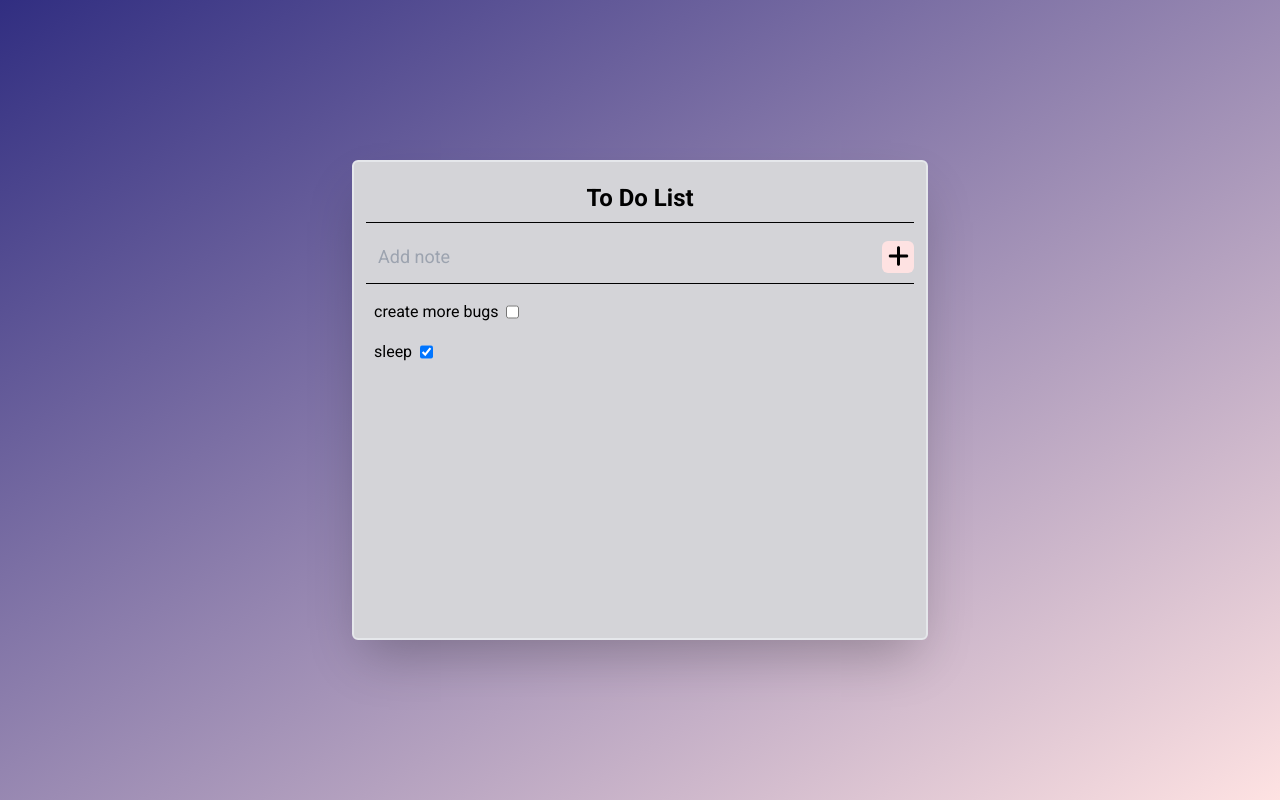
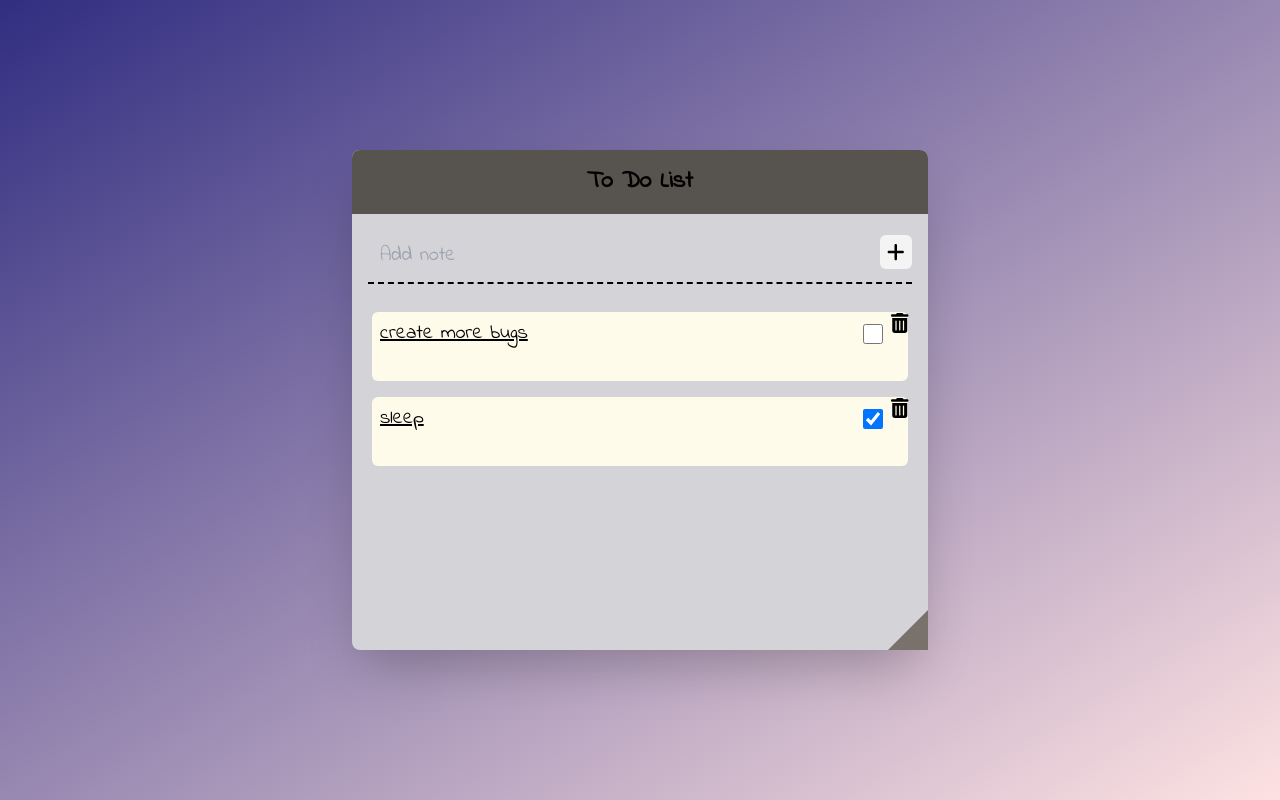
Before and after one commit to SSBeron/To-Do_list, a React (Vite) app in the folder to-do_list/: page / in a window 1280 px wide. Built offline with nearby package versions, Linux system fonts and the light colour scheme.

Commit message:
add next page arrow and trash Icon

```diff
--- a/to-do_list/index.html
+++ b/to-do_list/index.html
@@ -1,13 +1,14 @@
-<!doctype html>
+<!DOCTYPE html>
 <html lang="en">
   <head>
     <meta charset="UTF-8" />
     <meta name="viewport" content="width=device-width, initial-scale=1.0" />
-    <link rel="preconnect" href="https://fonts.googleapis.com">
-    <link rel="preconnect" href="https://fonts.gstatic.com" crossorigin>
+    <link rel="preconnect" href="https://fonts.googleapis.com" />
+    <link rel="preconnect" href="https://fonts.gstatic.com" crossorigin />
     <link
-      href="https://fonts.googleapis.com/css2?family=Roboto:ital,wght@0,100;0,300;0,400;0,500;0,700;0,900;1,100;1,300;1,400;1,500;1,700;1,900&display=swap"
-      rel="stylesheet">
+      href="https://fonts.googleapis.com/css2?family=Indie+Flower&display=swap"
+      rel="stylesheet"
+    />
     <title>To Do List</title>
   </head>
   <body>
--- a/to-do_list/src/App.jsx
+++ b/to-do_list/src/App.jsx
@@ -3,7 +3,7 @@ import DoList from "./views/DoList/DoList";
 function App() {
   return (
     <>
-      <main className="flex justify-center items-center w-screen h-screen bg-gradient-to-br from-indigo-900 to-red-100 font-display">
+      <main className="flex justify-center items-center w-screen min-h-screen bg-gradient-to-br from-indigo-900 to-red-100 font-display text-xl ">
         <DoList />
       </main>
     </>
--- a/to-do_list/src/views/DoList/DoList.jsx
+++ b/to-do_list/src/views/DoList/DoList.jsx
@@ -2,6 +2,7 @@ import Title from "./components/Title";
 import AddNote from "./components/AddNote";
 import ListItem from "./components/ListItem";
 import { useState } from "react";
+import NextPage from "./components/NextPage";
 
 const DoList = () => {
   const [notes, setNotes] = useState([
@@ -9,11 +10,10 @@ const DoList = () => {
     { note: "sleep", completed: true },
   ]);
   return (
-    <section className="flex-col w-3/5 h-3/5 p-3 border-2 bg-zinc-300 rounded-md shadow-2xl max-w-xl">
+    <section className="flex flex-col w-3/5 bg-zinc-300 rounded-lg shadow-2xl max-w-xl min-h-[500px] justify-between">
+      <div className="flex flex-col">
         <Title />
-
         <AddNote setNotesProp={setNotes} />
-
         {notes.map((noteObject, i) => (
           <ListItem
             key={i}
@@ -21,6 +21,10 @@ const DoList = () => {
             completed={noteObject.completed}
           />
         ))}
+      </div>
+      <div className="flex justify-end overflow-hidden">
+        <NextPage />
+      </div>
     </section>
   );
 };
--- a/to-do_list/src/views/DoList/components/AddNote.jsx
+++ b/to-do_list/src/views/DoList/components/AddNote.jsx
@@ -14,20 +14,23 @@ export default function AddNote({ setNotesProp }) {
     }
   };
   return (
-    <div className="flex justify-between items-center space-x-2 my-2 border-b border-black">
+    <div className="flex justify-between items-center space-x-2 m-4 pb-2 border-dashed border-b-2 border-black mb-5">
       <div className="flex w-full">
         <input
           value={text}
-          onKeyDown={(e) =>
-            e.key === "Enter" ? (e.currentTarget.value = "") : ""
-          }
+          onKeyDown={(e) => {
+            if (e.key === "Enter") {
+              e.currentTarget.value = "";
+              handleClick();
+            }
+          }}
           onChange={(e) => handleInputChange(e.target.value)}
-          className="m-1 p-2 w-full  rounded-lg text-lg bg-transparent hover:bg-gray-200 active:border-hidden"
+          className="m-1 pt-2 pl-2 w-full  rounded-lg bg-transparent hover:bg-gray-200 active:border-hidden"
           type="text"
           placeholder="Add note"
         />
       </div>
-      <div className="flex-col justify-center text-2xl rounded-md bg-red-100 active:bg-white">
+      <div className="flex-col justify-center  rounded-md bg-zinc-100 hover:bg-white active:bg-white pt-1.5">
         <button onClick={() => handleClick()} className="w-8 h-4 ">
           <FontAwesomeIcon icon={faPlus} />
         </button>
--- a/to-do_list/src/views/DoList/components/ListItem.jsx
+++ b/to-do_list/src/views/DoList/components/ListItem.jsx
@@ -1,10 +1,17 @@
 import React from "react";
+import { FontAwesomeIcon } from "@fortawesome/react-fontawesome";
+import { faTrashCan } from "@fortawesome/free-solid-svg-icons";
 
 export default function ListItem({ note, completed }) {
   return (
-    <div className="flex flex-row">
-      <div className="m-2">{note}</div>
-      <input type="checkbox" defaultChecked={completed} />
+    <div className="flex flex-row justify-between rounded-md m-2 mx-5 pb-[25px] bg-amber-50 hover:bg-white underline last:mb-5">
+      <div className="m-2 items-center">{note}</div>
+      <div className="flex">
+        <input className="m-2 w-5" type="checkbox" defaultChecked={completed} />
+        <div>
+          <FontAwesomeIcon icon={faTrashCan} />
+        </div>
+      </div>
     </div>
   );
 }
--- /dev/null
+++ b/to-do_list/src/views/DoList/components/NextPage.jsx
@@ -0,0 +1,9 @@
+import React from "react";
+
+export default function NextPage() {
+  return (
+    <div className="h-20 w-10 bg-stone-500 rotate-45 origin-bottom-left hover:bg-stone-400">
+      &#8203;
+    </div>
+  );
+}
--- a/to-do_list/src/views/DoList/components/Title.jsx
+++ b/to-do_list/src/views/DoList/components/Title.jsx
@@ -2,7 +2,7 @@ import React from "react";
 
 export default function Title() {
   return (
-    <div className="flex justify-center border-b border-black text-2xl font-bold p-2">
+    <div className="flex justify-center rounded-t-lg text-2xl font-bold p-4 bg-stone-600 m-0">
       <h1>To Do List</h1>
     </div>
   );
--- a/to-do_list/tailwind.config.js
+++ b/to-do_list/tailwind.config.js
@@ -4,7 +4,7 @@ export default {
   theme: {
     extend: {
       fontFamily: {
-        display: ["Roboto", "sans-serif"],
+        display: ["Indie Flower", "cursive"],
       },
     },
   },
```
Lines whose indentation alone changed are shown as unchanged.
